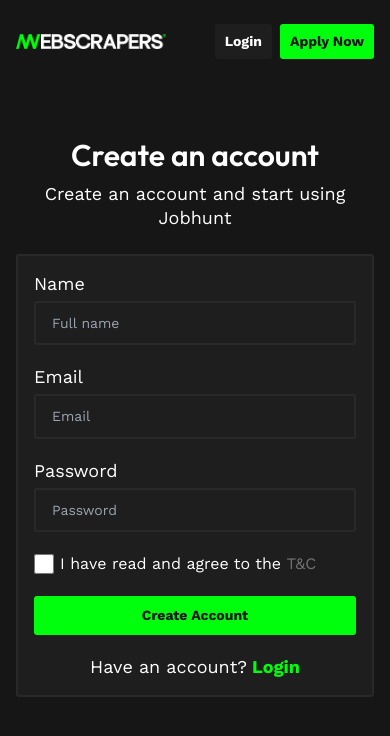
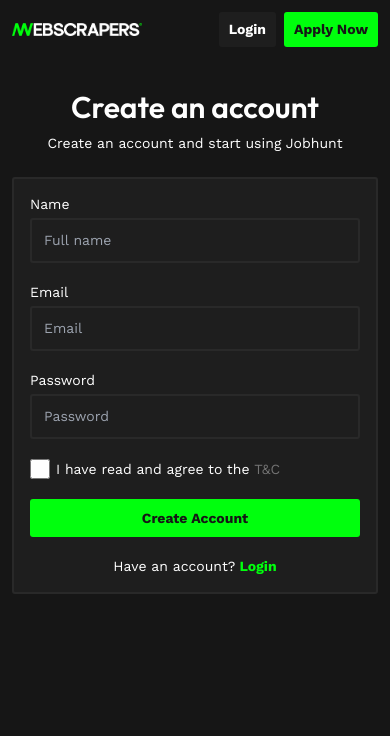
Before and after one commit to rakesh-olla/scrappers, a React (Vite) app: page /create-company in a window 390 px wide. Shown: the top 736 px of the page. Built offline with nearby package versions, Linux system fonts and the light colour scheme; a small style sheet from the web is missing.

Commit message:
minor changes done

```diff
--- a/src/index.css
+++ b/src/index.css
@@ -1,6 +1,6 @@
 @import url("https://cdn.jsdelivr.net/npm/@xz/fonts@1/serve/plus-jakarta-display.min.css");
 
-@import url('https://fonts.googleapis.com/css2?family=Outfit:wght@100..900&family=Work+Sans:ital,wght@0,100..900;1,100..900&display=swap');
+@import url("https://fonts.googleapis.com/css2?family=Outfit:wght@100..900&family=Work+Sans:ital,wght@0,100..900;1,100..900&display=swap");
 
 @tailwind base;
 @tailwind components;
@@ -15,7 +15,7 @@
 body {
   /* font-family: "Plus Jakarta Display", sans-serif !important; */
   font-family: "Work Sans", serif;
-  @apply bg-dark-500
+  @apply bg-dark-500;
 }
 
 ::-webkit-scrollbar {
@@ -25,3 +25,11 @@ body {
 .font-outfit {
   font-family: "Outfit", serif !important;
 }
+input:-webkit-autofill,
+input:-webkit-autofill:hover,
+input:-webkit-autofill:focus,
+input:-webkit-autofill:active {
+  -webkit-background-clip: text;
+  transition: background-color 5000s ease-in-out 0s;
+  box-shadow: inset 0 0 20px 20px #23232329;
+}
--- a/src/login/CreateCompany.jsx
+++ b/src/login/CreateCompany.jsx
@@ -1,72 +1,105 @@
-import React from 'react'
-import Heading from './common/Heading'
-import Paragraph from './common/Paragraph'
-import { useForm } from 'react-hook-form'
-import Button from './common/Button'
-import { Link } from 'react-router-dom'
+import React from "react";
+import Heading from "./common/Heading";
+import Paragraph from "./common/Paragraph";
+import { useForm } from "react-hook-form";
+import Button from "./common/Button";
+import { Link } from "react-router-dom";
 
 const CreateCompany = () => {
-    const { register, handleSubmit, formState: { errors } } = useForm();
+  const {
+    register,
+    handleSubmit,
+    formState: { errors },
+  } = useForm();
   const onSubmit = (data) => {
     console.log(data);
-    }
+  };
   return (
-        <div className='mt-14 md:mt-16 container xl:px-0 px-4'>
+    <div className="mt-8 sm:mt-12 lg:mt-[60px] container xl:px-0 sm:px-4 px-3 pb-12">
       <Heading text="Create an account" />
       <Paragraph text="Create an account and start using Jobhunt" />
-            <form onSubmit={handleSubmit(onSubmit)} className='p-4 sm:p-8 md:p-10 lg:p-[52px] lg:pb-[58px] rounded-[3px] bg-dark-400 border-[2px] border-dark-800 w-full max-w-[500px] mx-auto mt-6 md:mt-8 lg:mt-16'>
+      <form
+        onSubmit={handleSubmit(onSubmit)}
+        className="p-4 sm:p-8 md:p-10 lg:p-[52px] lg:pb-[58px] rounded-[3px] bg-dark-400 border-[2px] border-dark-800 w-full max-w-[500px] mx-auto mt-6 md:mt-8 lg:mt-[60px]"
+      >
         <Paragraph className="!mt-0 text-start !mx-0" text="Name" />
         <input
-                    className='px-4 lg:px-[22px] py-3 md:py-4 rounded-[3px] border-[2px] border-dark-800 mt-[5px] leading-117 w-full outline-none text-sm text-white bg-transparent'
+          className="px-3 sm:px-4 lg:px-[22px] py-3 md:py-4 rounded-[3px] border-[2px] border-dark-800 mt-[5px] leading-117 w-full outline-none text-sm text-white bg-transparent"
           type="text"
           name="fullName"
           placeholder="Full name"
           {...register("fullName", { required: "Full name is required" })}
         />
-                {errors.fullName && <span className="text-red-500 text-sm pt-1">{errors.fullName.message}</span>}
+        {errors.fullName && (
+          <span className="text-red-500 text-sm pt-1">
+            {errors.fullName.message}
+          </span>
+        )}
 
         {/* Corrected Label Text for Email */}
         <Paragraph className="!mt-5 text-start !mx-0" text="Email" />
         <input
-                    className='px-4 lg:px-[22px] py-3 md:py-4 rounded-[3px] border-[2px] border-dark-800 mt-[5px] leading-117 w-full outline-none text-sm text-white bg-transparent'
+          className="px-3 sm:px-4 lg:px-[22px] py-3 md:py-4 rounded-[3px] border-[2px] border-dark-800 mt-[5px] leading-117 w-full outline-none text-sm text-white bg-transparent"
           type="email"
           {...register("email", {
             required: "Email is required",
             pattern: {
               value: /^[a-zA-Z0-9_.+-]+@[a-zA-Z0-9-]+\.[a-zA-Z0-9-.]+$/,
-                            message: "Please enter a valid email address"
-                        }
+              message: "Please enter a valid email address",
+            },
           })}
           placeholder="Email"
         />
-                {errors.email && <span className="text-red-500 max-sm:text-sm pt-1">{errors.email.message}</span>}
+        {errors.email && (
+          <span className="text-red-500 max-sm:text-sm pt-1">
+            {errors.email.message}
+          </span>
+        )}
 
         <Paragraph className="!mt-5 text-start !mx-0" text="Password" />
         <input
-                    className='px-4 lg:px-[22px] py-3 md:py-4 rounded-[3px] border-[2px] border-dark-800 mt-[5px] leading-117 w-full outline-none text-sm text-white bg-transparent'
+          className="px-3 sm:px-4 lg:px-[22px] py-3 md:py-4 rounded-[3px] border-[2px] border-dark-800 mt-[5px] leading-117 w-full outline-none text-sm text-white bg-transparent"
           type="password"
           name="password"
           placeholder="Password"
           {...register("password", { required: "password is required" })}
         />
-                {errors.password && <span className="text-red-500 text-sm pt-1">{errors.password.message}</span>}
-                <div className='mt-5 flex items-center gap-[6px]'>
+        {errors.password && (
+          <span className="text-red-500 text-sm pt-1">
+            {errors.password.message}
+          </span>
+        )}
+        <div className="mt-5 flex items-center gap-[6px]">
           <input
             type="checkbox"
-                        {...register("termsAndConditions", { required: "You must agree to the T&C" })}
+            {...register("termsAndConditions", {
+              required: "You must agree to the T&C",
+            })}
             className="size-5 bg-transparent rounded-[3px] border-[2px] border-dark-800 accent-primary"
           />
-                    <p className='text-white'>
+          <p className="text-white text-sm lg:text-base">
             I have read and agree to the&nbsp;
-                        <span className='text-[#737373] uppercase'>T&C</span>
+            <span className="text-[#737373] uppercase">T&C</span>
           </p>
         </div>
-                {errors.termsAndConditions && <span className="text-red-500 text-sm pt-1">{errors.termsAndConditions.message}</span>}
-                <Button className="w-full text-center mt-5 !py-2" greenBtn="Create Account" />
-                <div className='flex items-center justify-center mt-5 leading-133 text-lg text-white font-normal'>Have an account?<Link to="/login" className='text-primary font-bold'>&nbsp;Login</Link></div>
+        {errors.termsAndConditions && (
+          <span className="text-red-500 text-sm pt-1">
+            {errors.termsAndConditions.message}
+          </span>
+        )}
+        <Button
+          className="w-full text-center mt-5 !py-2"
+          greenBtn="Create Account"
+        />
+        <div className="flex items-center justify-center mt-5 leading-133 text-sm lg:text-lg text-white font-normal">
+          Have an account?
+          <Link to="/login" className="text-primary font-bold">
+            &nbsp;Login
+          </Link>
+        </div>
       </form>
     </div>
-    )
-}
+  );
+};
 
-export default CreateCompany
+export default CreateCompany;
--- a/src/login/CreateUser.jsx
+++ b/src/login/CreateUser.jsx
@@ -1,26 +1,34 @@
-import React from 'react'
-import Paragraph from './common/Paragraph'
-import { Link } from 'react-router-dom'
-import Heading from './common/Heading'
-import Linkedin from '../assets/images/png/linkdin.png'
-import Github from '../assets/images/png/github.png'
+import React from "react";
+import Paragraph from "./common/Paragraph";
+import { Link } from "react-router-dom";
+import Heading from "./common/Heading";
+import Linkedin from "../assets/images/png/linkdin.png";
+import Github from "../assets/images/png/github.png";
 
 const CreateUser = () => {
   return (
-        <div className='mt-14 md:mt-16 container xl:px-0 px-4'>
+    <div className="mt-8 sm:mt-12 lg:mt-[60px] container xl:px-0 sm:px-4 px-3 pb-12">
       <Heading text="Log in" />
       <Paragraph text="Please fill use your LinkedIn or Github Account to login" />
-            <form className='p-6 sm:p-8 md:p-10 lg:pb-[38px] lg:p-[52px] rounded-[3px] bg-dark-400 border-[2px] border-dark-800 w-full max-w-[500px] mx-auto mt-5'>
-                <Link className='w-full mx-auto max-w-[271px] py-[6px] bg-white rounded-[3px] flex justify-center px-3'>
+      <form className="p-4 sm:p-8 md:p-10 lg:pb-[38px] lg:p-[52px] rounded-[3px] bg-dark-400 border-[2px] border-dark-800 w-full max-w-[500px] mx-auto mt-5">
+        <Link className="w-full mx-auto max-w-[271px] py-[6px] bg-white rounded-[3px] duration-300 hover:shadow-md hover:shadow-white/40 flex justify-center px-3">
           <img width={91} height={19} src={Linkedin} alt="Linkedin" />
         </Link>
-                <Link className='w-full mx-auto max-w-[271px] mt-3 sm:mt-4 md:mt-5 bg-white rounded-[3px] flex justify-center px-3'>
+        <Link className="w-full mx-auto max-w-[271px] mt-3 sm:mt-4 md:mt-5 bg-white rounded-[3px] duration-300 hover:shadow-md hover:shadow-white/40 flex justify-center px-3">
           <img width={95} height={35} src={Github} alt="Linkedin" />
         </Link>
-                <div className='flex items-center justify-center mt-4 sm:mt-8 md:mt-16 lg:mt-[74px] leading-133 text-lg text-white font-normal'>Don't have an account?&nbsp;<Link to="/create-user" className='text-primary font-bold'>Sign Up</Link></div>
+        <div className="flex items-center justify-center mt-4 sm:mt-7 leading-133 text-sm lg:text-lg text-white font-normal">
+          Don't have an account?&nbsp;
+          <Link
+            to="/create-user"
+            className="text-primary font-bold hover:text-primary/60 duration-300"
+          >
+            Sign Up
+          </Link>
+        </div>
       </form>
     </div>
-    )
-}
+  );
+};
 
-export default CreateUser
+export default CreateUser;
--- a/src/login/common/Button.jsx
+++ b/src/login/common/Button.jsx
@@ -1,19 +1,35 @@
-import React from 'react'
-import { Link } from 'react-router-dom'
+import React from "react";
+import { Link } from "react-router-dom";
 
 const Button = ({ className, greyBtn, greenBtn, path }) => {
-    return (
-        <>
-            {path ?
-                <Link to={path} className={`leading-133 sm:text-base text-sm  md:text-lg font-bold rounded-[3px] px-2 sm:px-4 md:px-[25px] border-[2px] border-transparent py-[6px] sm:py-2 lg:py-3 h-fit ${greenBtn ? 'bg-primary text-dark-500' : "bg-dark-400 text-white"} ${className}`}>
-                    {greyBtn}{greenBtn}
-                </Link> :
-                <button className={`leading-133 sm:text-base text-sm  md:text-lg font-bold rounded-[3px] px-2 sm:px-4 md:px-[25px] border-[2px] border-transparent py-[6px] sm:py-2 lg:py-3 h-fit ${greenBtn ? 'bg-primary text-dark-500' : "bg-dark-400 text-white"} ${className}`}>
-                    {greyBtn}{greenBtn}
-                </button>
-            }
-        </>
-    )
-}
+  return (
+    <>
+      {path ? (
+        <Link
+          to={path}
+          className={`leading-133 sm:text-base duration-300 text-sm  md:text-lg font-bold rounded-[3px] px-2 sm:px-4 md:px-[25px] border-[2px] border-transparent py-[6px] sm:py-2 lg:py-3 h-fit ${
+            greenBtn
+              ? "bg-primary text-dark-500 hover:bg-primary/80"
+              : "bg-dark-400 text-white hover:bg-black/80"
+          } ${className}`}
+        >
+          {greyBtn}
+          {greenBtn}
+        </Link>
+      ) : (
+        <button
+          className={`leading-133 sm:text-base duration-300 text-sm  md:text-lg font-bold rounded-[3px] px-2 sm:px-4 md:px-[25px] border-[2px] border-transparent py-[6px] sm:py-2 lg:py-3 h-fit ${
+            greenBtn
+              ? "bg-primary text-dark-500 hover:bg-primary/80"
+              : "bg-dark-400 text-white hover:bg-black/80"
+          } ${className}`}
+        >
+          {greyBtn}
+          {greenBtn}
+        </button>
+      )}
+    </>
+  );
+};
 
-export default Button
+export default Button;
--- a/src/login/common/Navbar.jsx
+++ b/src/login/common/Navbar.jsx
@@ -1,17 +1,26 @@
-import React from 'react'
-import PageLogo from '../../assets/images/png/logo.png'
-import Button from './Button'
+import React from "react";
+import PageLogo from "../../assets/images/png/logo.png";
+import Button from "./Button";
+import { Link } from "react-router-dom";
 
 const Navbar = () => {
-    return (
-        <nav className='lg:max-w-[1347px] container px-4 xl:px-0 flex justify-between items-center gap-6 py-6'>
-            <img className='w-[150px] sm:w-[174px] md:w-[327px]' width={327} height={33} src={PageLogo} alt="page logo" />
-            <div className='flex items-center gap-2 sm:gap-4 md:gap-6 lg:gap-10'>
-                <Button path="/create-company" greyBtn="Login" />
-                <Button greenBtn="Apply Now" />
-            </div>
-        </nav>
-    )
-}
+  return (
+    <nav className="lg:max-w-[1347px] container px-3 sm:px-4 xl:px-0 flex justify-between items-center gap-6 py-3 sm:py-6">
+      <Link to={"/"}>
+        <img
+          className="w-[130px] sm:w-[174px] md:w-[240px] lg:w-[327px]"
+          width={327}
+          height={33}
+          src={PageLogo}
+          alt="page logo"
+        />
+      </Link>
+      <div className="flex items-center gap-2 sm:gap-4 md:gap-6 lg:gap-10 text-nowrap">
+        <Button path="/create-company" greyBtn="Login" />
+        <Button greenBtn="Apply Now" />
+      </div>
+    </nav>
+  );
+};
 
-export default Navbar
+export default Navbar;
--- a/src/login/common/Paragraph.jsx
+++ b/src/login/common/Paragraph.jsx
@@ -1,9 +1,13 @@
-import React from 'react'
+import React from "react";
 
 const Paragraph = ({ text, className }) => {
-    return (
-        <p className={`${className} leading-133 text-lg text-white font-normal max-w-[382px] mt-[10px] mx-auto text-center`}>{text}</p>
-    )
-}
+  return (
+    <p
+      className={`${className} leading-133 text-sm lg:text-lg text-white font-normal max-w-[382px] mt-[10px] mx-auto text-center`}
+    >
+      {text}
+    </p>
+  );
+};
 
-export default Paragraph
+export default Paragraph;
```
Also changed, not shown: src/login/LoginSocialOnly.jsx (+9 -6 lines). Lines whose indentation alone changed are shown as unchanged.
